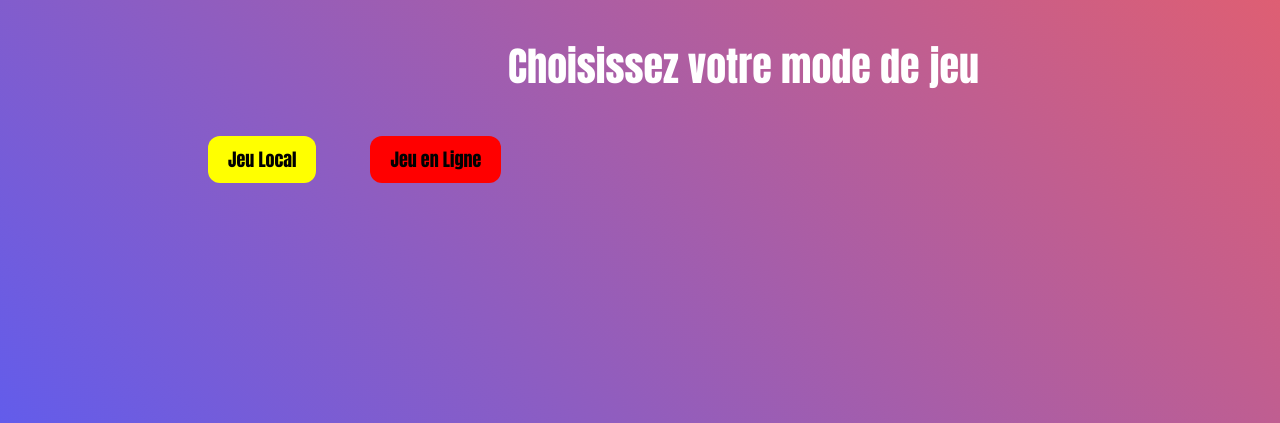
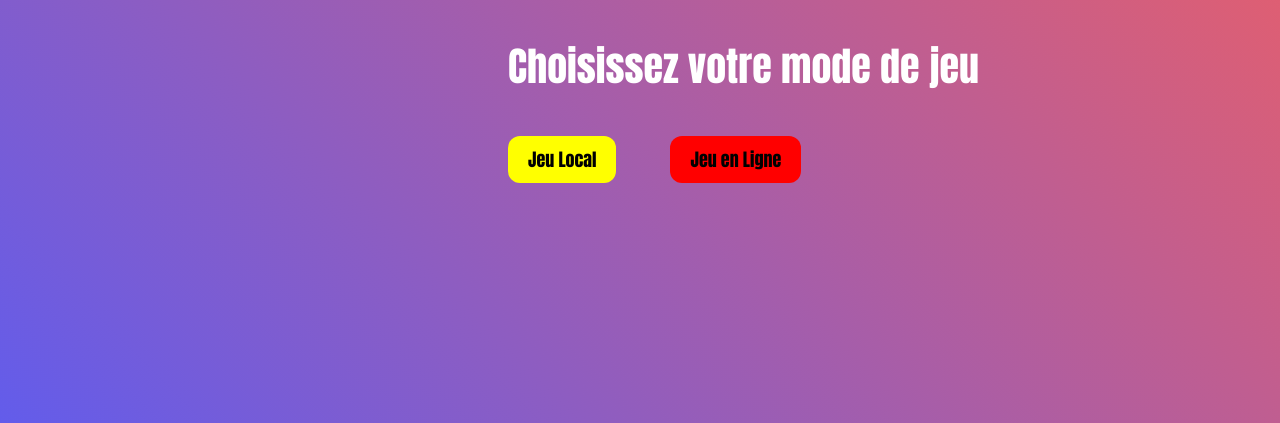
Before and after one commit to ThekingOfTotem/Puissance_4, a PHP site: page / in a window 1280 px wide. Shown: the part 287-710 px from the top of the page. Run offline with PHP 8.4, Linux system fonts and the light colour scheme.

Commit message:
Update indexStyle.css

```diff
--- a/CSS/indexStyle.css
+++ b/CSS/indexStyle.css
@@ -12,7 +12,7 @@
 
  .jaune {
      background-color: yellow;
-     margin-left: 200px;
+     margin-left: 500px;
  }
 
  .rouge {
```
